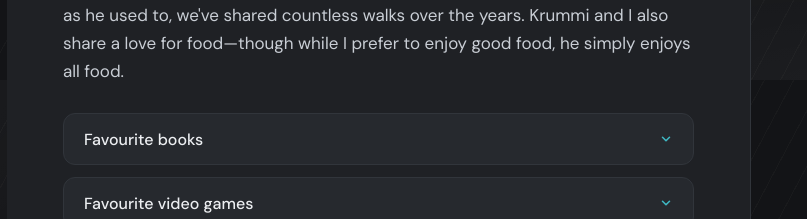
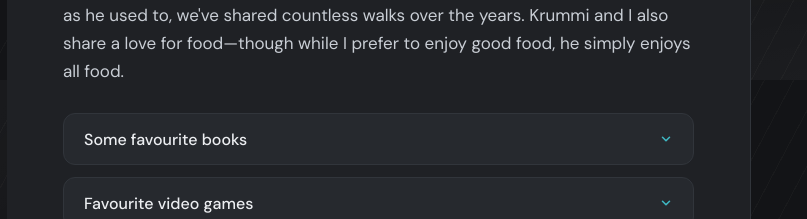
Before and after one commit to siggigr/siggigr.github.io, a React (Vite) app: page / in a window 1280 px wide. Shown: the part 3120-3339 px from the top of the page, without its empty margins (473-1280 px from the left). Built offline with nearby package versions, Linux system fonts and the light colour scheme.

Commit message:
Interests: 'Some favourite books', with a note that the list is far from complete

```diff
--- a/src/content/interests.js
+++ b/src/content/interests.js
@@ -7,8 +7,8 @@
  */
 export const interests = [
   {
-    title: "Favourite books",
-    blurb: "Not ranked — just a shelf of favourites, and there are many more.",
+    title: "Some favourite books",
+    blurb: "Not ranked, and far from complete. I listen to a lot of audiobooks.",
     items: [
       { title: "The Primal Hunter series", note: "Zogarth" },
       { title: "Dungeon Crawler Carl series", note: "Matt Dinniman" },
```
